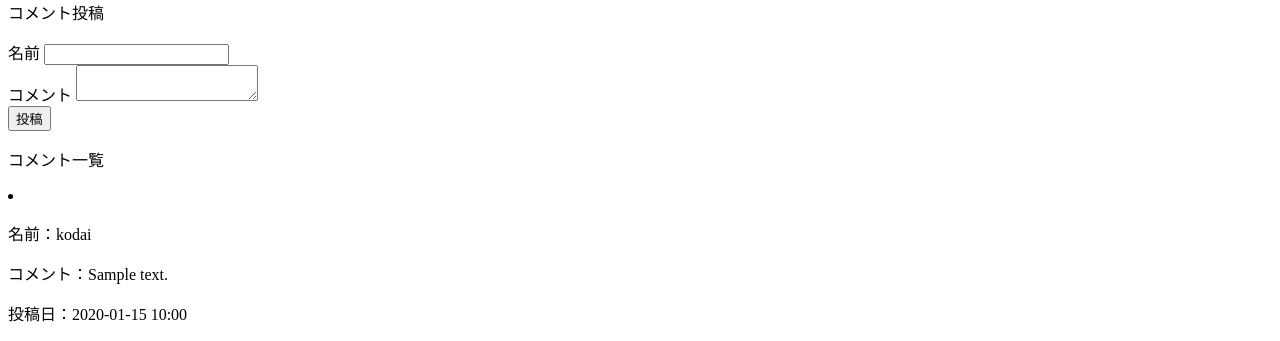
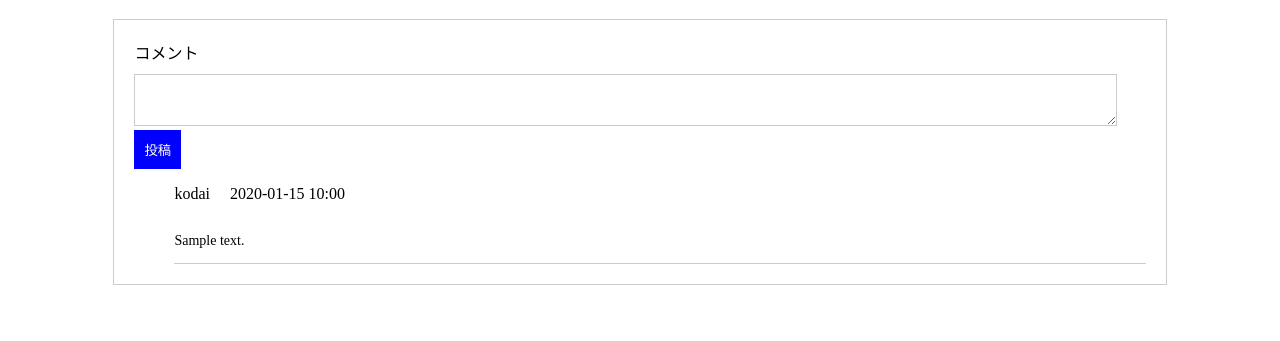
Before and after one commit to kodai-160/flask-PD, a Flask app: page /night/stamp4 in a window 1280 px wide. Shown: the part 740-1081 px from the top of the page. After the commit the page ends 1025 px from the top, so only its background shows below. Run offline with Flask 3, Linux system fonts and the light colour scheme; tables that the repository leaves empty hold one stand-in row (values such as "Sample post"); some libraries are stand-ins or nearby versions.

Commit message:
夜の観光地3~9までのデザイン、観光地情報

```diff
--- a/app.py
+++ b/app.py
@@ -96,7 +96,7 @@ def login():
 
         if user:
             login_user(user)
-            return redirect(url_for('stamp_rally_moring'))
+            return redirect(url_for('stamp_rally_morning'))
         else:
             return "Failed Login"
 
@@ -281,7 +281,8 @@ def comment():
         new_comment = Comment(user_id=current_user.id, comment=comment_text, comment_date=comment_date)
         db.session.add(new_comment)
         db.session.commit()
-        return redirect(url_for('stamp1'))
+        # スタンプラリー台紙（朝）に飛ぶ
+        return redirect(url_for('stamp_rally_morning'))
 
 @app.route('/update_stamp', methods=['POST'])
 @login_required
--- /dev/null
+++ b/static/css/night3_9.css
@@ -0,0 +1,79 @@
+.header {
+    display: flex;
+    align-items: center;
+    background-color: #6495ed;
+    color: #fff;
+    padding: 10px;
+    text-align: center;
+}
+
+.link_flex {
+    display: flex;
+    gap: 10px;
+    margin: 0;
+}
+
+h2 {
+    margin: 0;
+    font-weight: bold;
+    flex-grow: 1; /* h2が残りのスペースを占有するようにする */
+}
+
+.center {
+    text-align: center;
+}
+
+.map {
+    text-align: center;
+}
+.comment-wrapper {
+    width: 80%;
+    margin: 0 auto;
+    padding: 20px;
+    border: 1px solid #ccc;
+}
+
+.comment-form {
+    padding: 0px;
+}
+
+.comment-form label {
+    display: block;
+    margin-bottom: 10px;
+}
+
+.comment-form input[type="text"],
+.comment-form textarea {
+    width: 95%;
+    padding: 10px;
+    border: 1px solid #ccc;
+}
+
+.comment-form button {
+    background-color: blue;
+    color: #fff;
+    padding: 10px;
+    border: none;
+    cursor: pointer;
+}
+
+.comment-list {
+    list-style: none;
+    margin: 0;
+}
+
+.comment {
+    border-bottom: 1px solid #ccc;
+}
+
+.comment-header {
+    display: flex;
+}
+
+.comment-header > p:nth-child(1) {
+    margin-right: 20px;
+}
+
+.comment-body {
+    font-size: 14px;
+}
--- a/templates/night/stamp4.html
+++ b/templates/night/stamp4.html
@@ -2,22 +2,27 @@
 <html lang="ja" dir="ltr">
     <head>
         <meta charset="utf-8">
-        <title>兼六園</title>
+        <title>金沢駅・もてなしドーム</title>
         <script src="https://cdn.jsdelivr.net/npm/jsqr/dist/jsQR.js"></script>
+        <link rel="stylesheet" href="{{ url_for('static', filename='css/night3_9.css') }}">
     </head>
     <body>
         <header>
-            <div>
-                <a href="../">ホーム</a>
-                <a href="../stamp_rally_night">スタンプ</a>
+            <div class="header">
+                <div class="link_flex">
+                    <p><a href="../">ホーム</a></p>
+                    <p><a href="../stamp_rally_night">スタンプ</a></p>
+                </div>
+                <h2>押しまっし金沢</h2>
             </div>
         </header>
-        <h1>兼六園</h1>
-        <p>-------------</p>
+        <div class="center">
+            <h1>金沢駅・もてなしドーム</h1>
             <button onclick="startCamera()">カメラ起動・QRコード読み取り開始</button>
             <button id="stop-camera-btn">カメラ停止</button>
             <video id="video" style="display:none;"></video>
             <canvas id="canvas" style="display:none;"></canvas>
+        </div>
         <script>
             let videoStream;
 
@@ -57,8 +62,9 @@
 
                         if (code) {
                             console.log('QRコード検出:', code.data);
-                            if (code.data === 'kenrokuen') {
-                                updateStampStatus('stamp4'); // `stamp1`はkenrokuenのスタンプの`name`です。
+                            if (code.data === 'kanazawa-omotenasi') {
+                                updateStampStatus('stamp3'); // `stamp1`はkenrokuenのスタンプの`name`です。
+                                alert('スキャン成功!!');
                             } else {
                                 alert('スキャンされたQRコードが一致しません。');
                             }
@@ -125,37 +131,30 @@
             document.addEventListener('DOMContentLoaded', fetchStampsAndUpdateUI);
             document.getElementById('stop-camera-btn').addEventListener('click', stopCamera);
         </script>
-
-
-
-
-        <p>-------------</p>
-        <p>地図</p>
-        <p><iframe src="https://www.google.com/maps/embed?pb=!1m18!1m12!1m3!1d3204.6675647453562!2d136.66007657529306!3d36.56212777231593!2m3!1f0!2f0!3f0!3m2!1i1024!2i768!4f13.1!3m3!1m2!1s0x5ff83383f9b25905%3A0x970a7b3df003f2e4!2z5YW85YWt5ZyS!5e0!3m2!1sja!2sjp!4v1700196815906!5m2!1sja!2sjp" width="600" height="450" style="border:0;" allowfullscreen="" loading="lazy" referrerpolicy="no-referrer-when-downgrade"></iframe></p>
-
-        <p>コメント投稿</p>
-        <div>
-            <form action="/comment" method="post">
-                <div>
-                    <label for="name">名前</label>
-                    <input type="text" name="name" id="name">
-                </div>
+        <h3 class="scription">雨や雪が多い金沢の特徴を考慮し、「駅を降りた人に傘を差し出すおもてなしの心」をコンセプトに持つ建物です。幾何学模様のガラスの天井が訪れた人を優しく迎え、鼓門は荘厳な雰囲気で、金沢の伝統芸能である能楽の鼓をイメージしています。</h3>
+        <p class="map"><iframe src="https://www.google.com/maps/embed?pb=!1m18!1m12!1m3!1d3204.007200685299!2d136.64817140000002!3d36.578044299999995!2m3!1f0!2f0!3f0!3m2!1i1024!2i768!4f13.1!3m3!1m2!1s0x5ff8334203bb8605%3A0x5d5df6011ebba7ea!2z6YeR5rKi6aeF!5e0!3m2!1sja!2sjp!4v1702743203064!5m2!1sja!2sjp" width="600" height="450" style="border:0;" allowfullscreen="" loading="lazy" referrerpolicy="no-referrer-when-downgrade"></iframe></p>
+        <div class="comment-wrapper">
+            <form action="/comment" method="post" class="comment-form">
                 <div>
                     <label for="comment">コメント</label>
-                    <textarea name="comment" id="comment"></textarea>
+                    <textarea name="comment" id="comment" class="form-control"></textarea>
                 </div>
                 <div>
                     <button type="submit">投稿</button>
                 </div>
             </form>
+            <ul class="comment-list">
+                {% for comment in comments %}
+                    <li class="comment">
+                        <div class="comment-header">
+                            <p>{{ comment.author.name }}</p>
+                            <p>{{ comment.comment_date.strftime('%Y-%m-%d %H:%M') }}</p>
                         </div>
-        <p>コメント一覧</p>
-        {% for comment in comments %}
-            <li>
-                <p>名前：{{ comment.author.name }}</p>
-                <p>コメント：{{ comment.comment }}</p>
-                <p>投稿日：{{ comment.comment_date.strftime('%Y-%m-%d %H:%M') }}</p>
+                        <div class="comment-body">
+                            <p>{{ comment.comment }}</p>
+                        </div>
                     </li>
                 {% endfor %}
-
+            </ul>
+        </div>
     </body>
```
Also changed, not shown: templates/night/stamp3.html (+27 -27 lines), templates/night/stamp5.html (+30 -31 lines), templates/night/stamp6.html (+30 -31 lines), templates/night/stamp7.html (+30 -31 lines), templates/night/stamp8.html (+30 -31 lines), templates/night/stamp9.html (+30 -31 lines), instance/users.db (added). Lines whose indentation alone changed are shown as unchanged.
